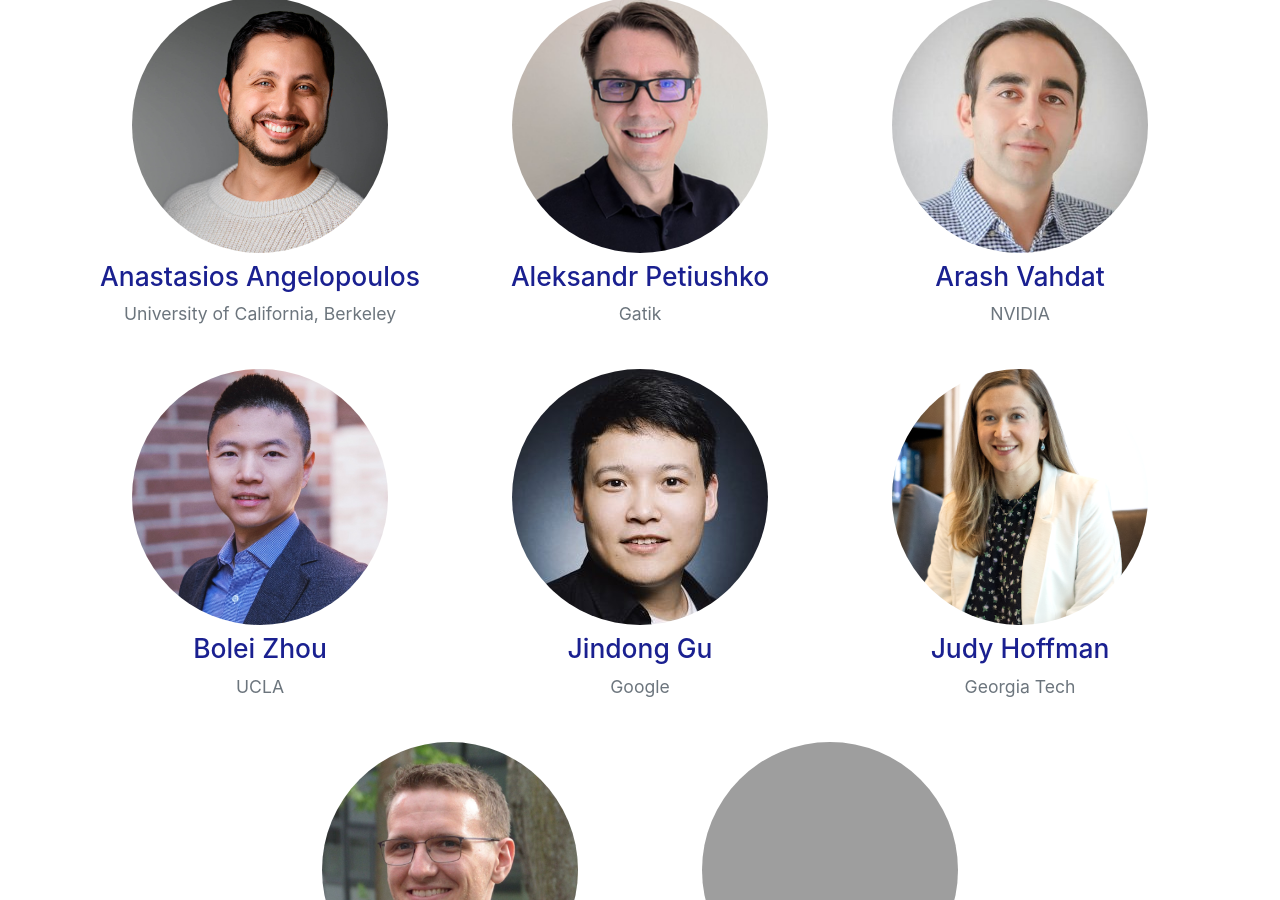
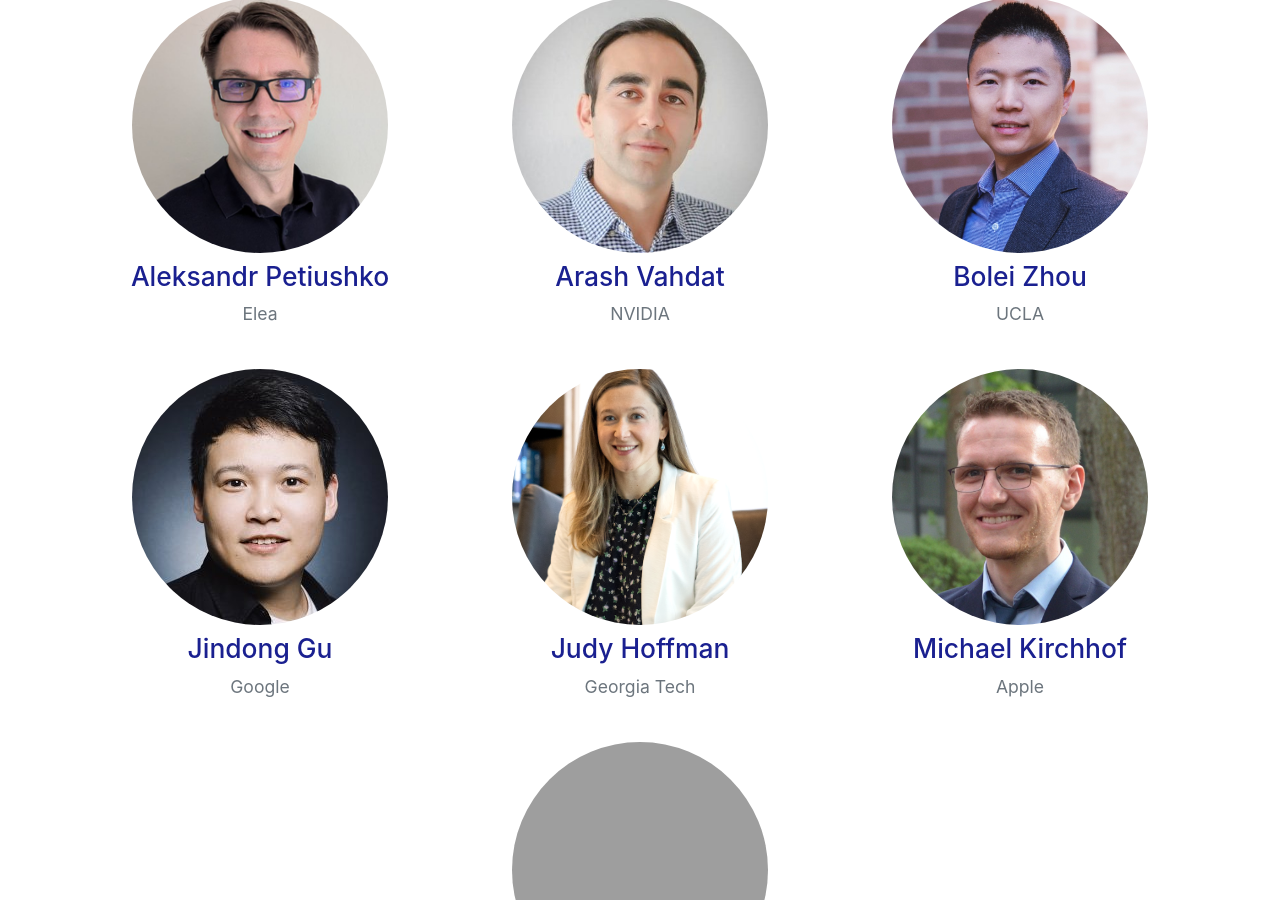
Before and after one commit to Uncertainty-CV/2025, a Jekyll site: the page built from index.html, in a window 1280 px wide and 900 px high, scrolled down 1187 px. Built offline with Jekyll 4.4.1, drawn with Linux system fonts in a browser that asks for light colours.

Commit message:
Update speakers.yml

```diff
--- a/_data/speakers.yml
+++ b/_data/speakers.yml
@@ -1,11 +1,5 @@
-- name: Anastasios Angelopoulos
-  affiliation: University of California, Berkeley
-  abstract: TBA
-  img: anastasios.jpg
-  url: "https://people.eecs.berkeley.edu/~angelopoulos/about/"
-
 - name: Aleksandr Petiushko
-  affiliation: Gatik
+  affiliation: Elea
   abstract: TBA
   img: aleksandr.png
   url: "https://petiushko.info/"
```
